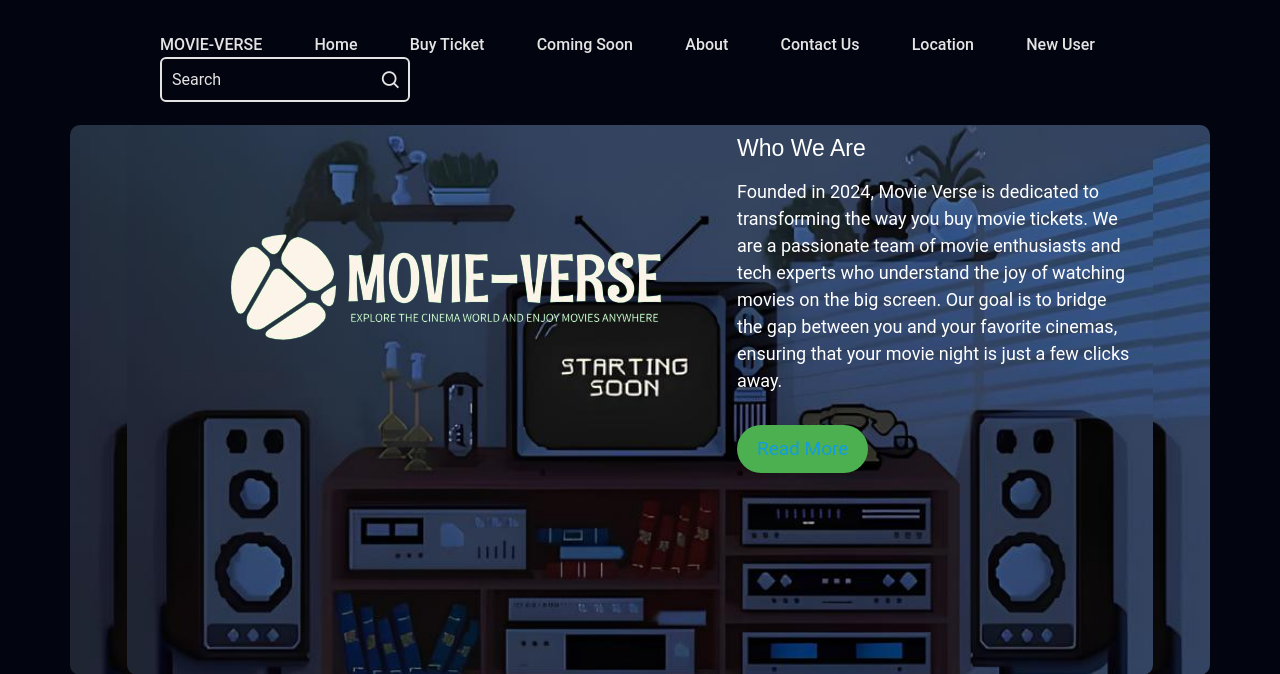
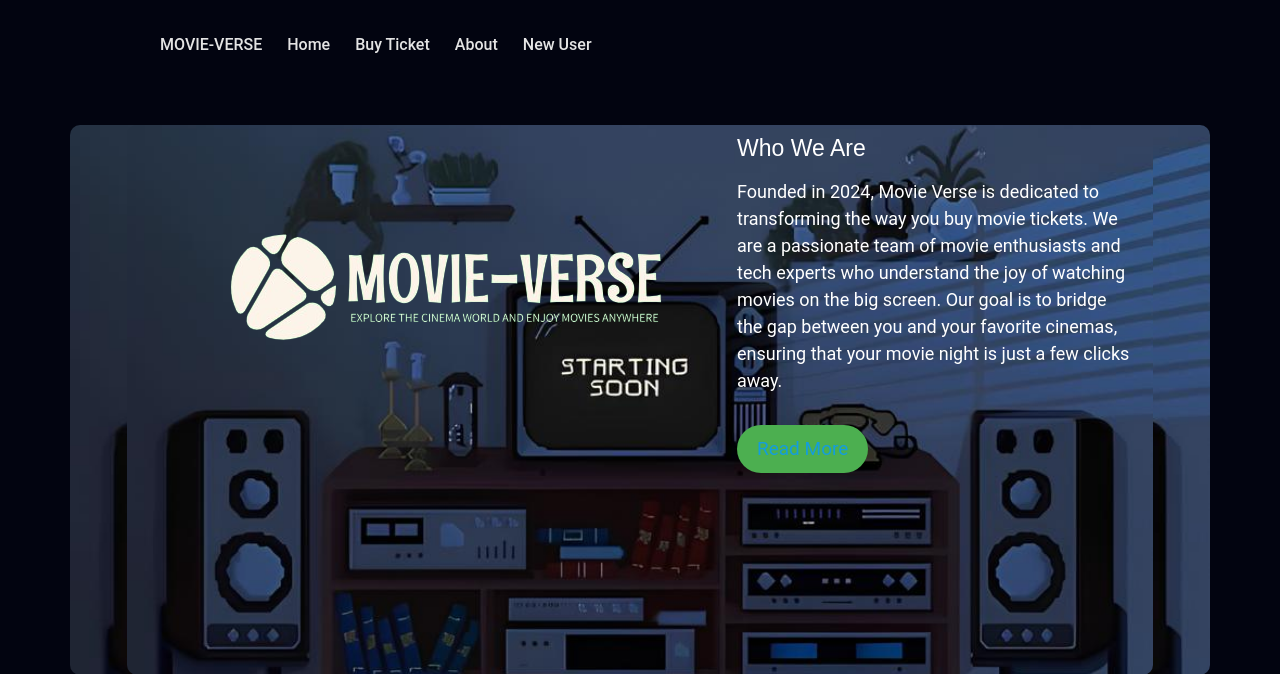
Before and after one commit to Kruwpuck/NETDEV-IHAB, a Django app: page /about/ in a window 1280 px wide. Shown: the top 674 px of the page. Run offline with Django 3.2, Linux system fonts and the light colour scheme; some libraries are stand-ins or nearby versions.

Commit message:
JANGAN RUSAK PLZZZ

```diff
--- a/nih/bioskop/views.py
+++ b/nih/bioskop/views.py
@@ -75,6 +75,5 @@ def payment_success(request):
 })
 
 
-
 def about(request):
     return render(request, 'aboutUs.html')
--- a/nih/templates/aboutUs.html
+++ b/nih/templates/aboutUs.html
@@ -20,27 +20,18 @@
         <a href="#">MOVIE-VERSE</a>
         <a href="/">Home</a>
         <a href="/buy-ticket">Buy Ticket</a>
-        <a href="/coming-soon">Coming Soon</a>
         <a href="/about">About</a>
-        <a href="/contact">Contact Us</a>
-        <div class="dropdown">
-          <a href="#" class="dropbtn">Location</a>
-          <div class="dropdown-content">
-            <a href="/action">Bandung</a>
-            <a href="/drama">Jakarta</a>
-            <a href="/comedy">Surabaya</a>
-          </div>
-        </div>
         <div class="dropdown">
           <a href="#" class="dropbtn">New User</a>
           <div class="dropdown-content">
+            {% if not request.user.is_authenticated %}
+            <a href="/auth/signup/" class="dropdown-item">Sign Up</a>
+            <a href="/auth/login/" class="dropdown-item">Login</a>
+            {% else %}
             <a href="/auth/logout/" class="dropdown-item">Log Out</a>
+            {% endif %}
           </div>
         </div>
-        <form action="#" class="search-bar">
-          <input type="text" placeholder="Search" />
-          <button type="submit"><i class="bx bx-search"></i></button>
-        </form>
       </nav>
     </header>
 
```
Also changed, not shown: nih/templates/bioskop/movie_list.html (+7 -14 lines), nih/authapp/urls.py (line endings or trailing spaces), nih/db.sqlite3.
